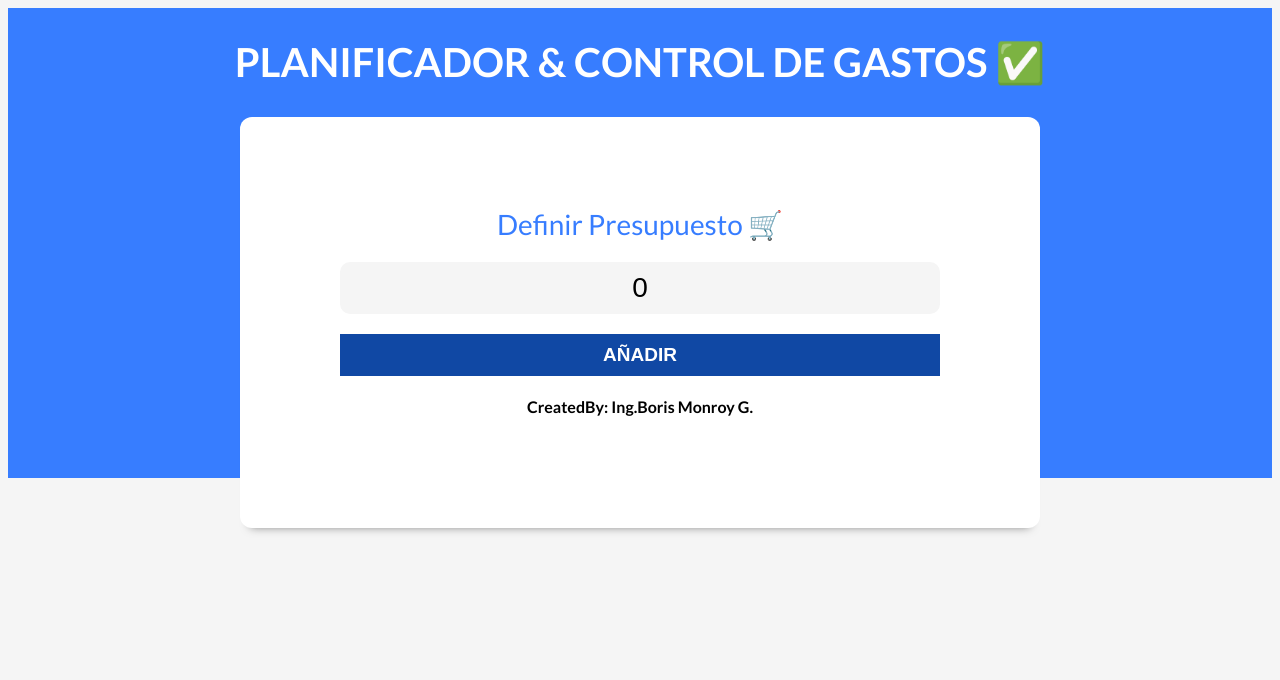
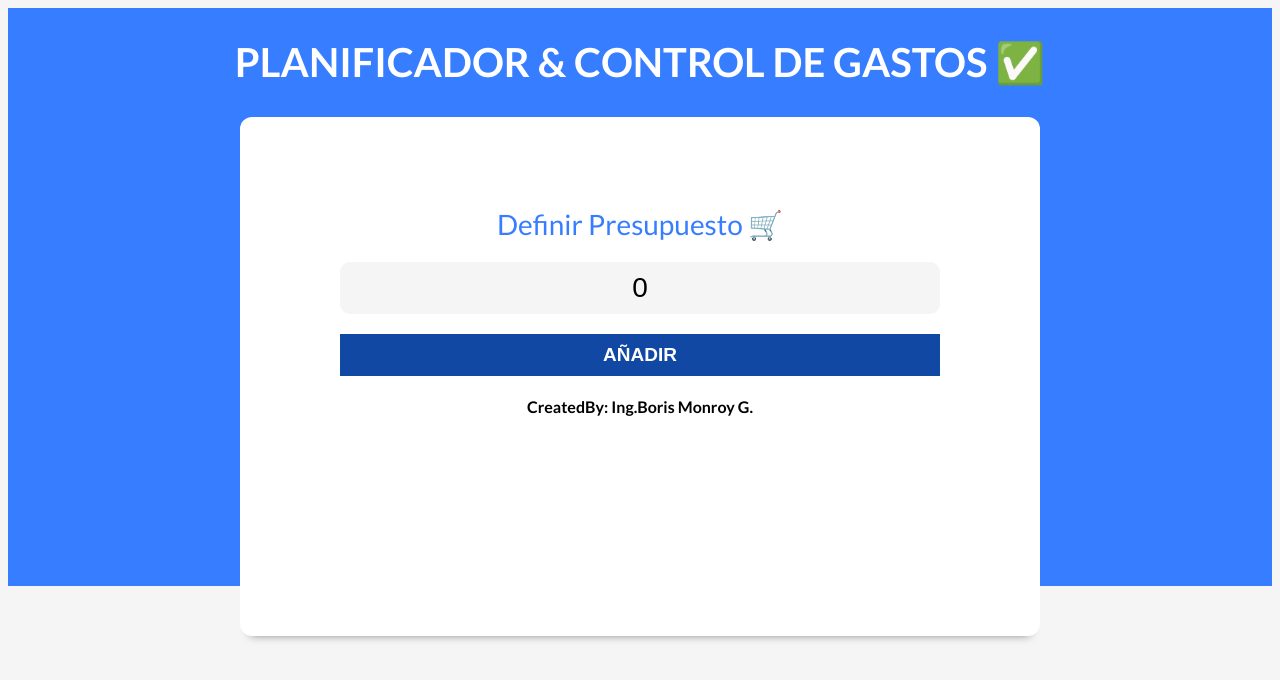
Before and after one commit to borismg04/Wallet-Budget, a React (Vite) app: page / in a window 1280 px wide. Shown: the top 680 px of the page. Built offline with nearby package versions, Linux system fonts and the light colour scheme.

Commit message:
ensayo 1

```diff
--- a/src/components/NewBudget.jsx
+++ b/src/components/NewBudget.jsx
@@ -37,6 +37,7 @@ const NewBudget = ({presupuesto,setPresupuesto}) => {
         {mensaje && <Message tipo='error'>{mensaje}</Message>}
 
       <h4>CreatedBy: Ing.Boris Monroy G.</h4>
+      <h1>Camilo gil</h1>
       </form>
     </div>
   )
```
Also changed, not shown: texto.txt (added).
